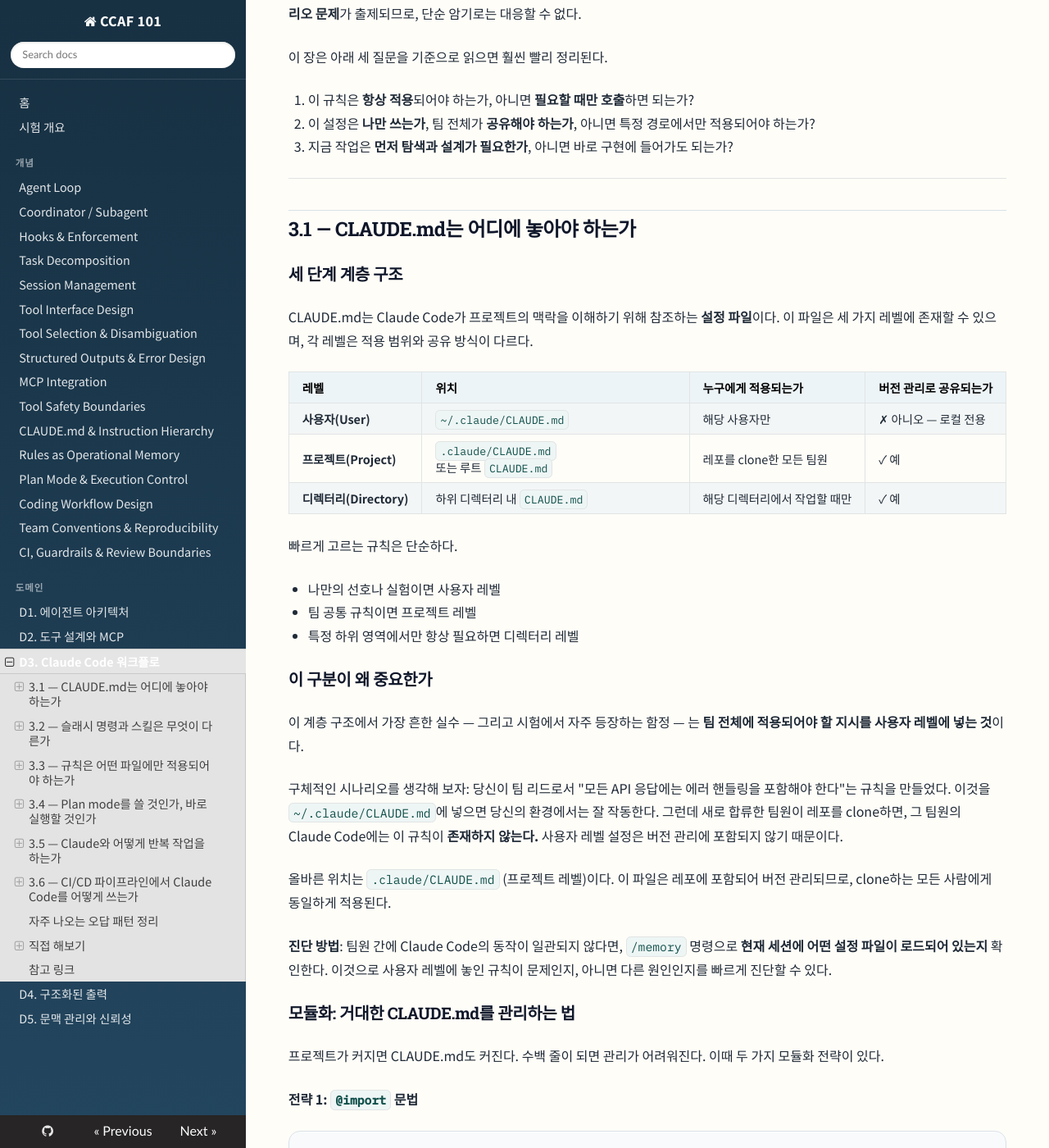
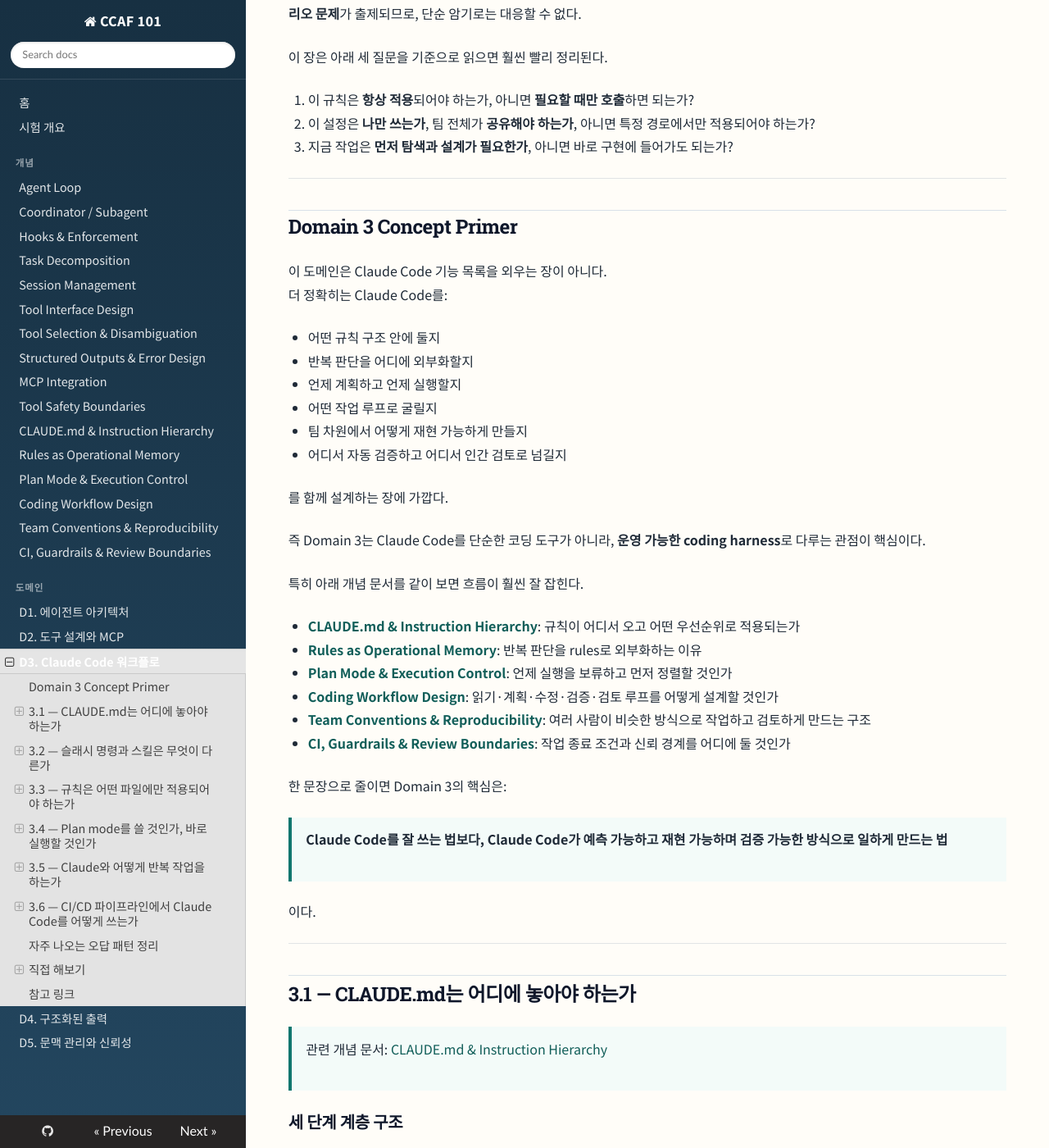
Before and after one commit to bitboom/ccaf101, an MkDocs documentation site: the page built from docs/domains/03-claude-code-configuration-and-workflows.md, in a window 1280 px wide and 1400 px high, scrolled down 595 px. Shown: the whole window at 82% size. Built offline with MkDocs 1.6.1, drawn with Linux system fonts in a browser that asks for light colours; nearby versions of some CDN libraries; some web fonts are replaced; some of the changed text lies outside the part shown.

Commit message:
Link Domain 3 sections to concept pages

```diff
--- a/docs/domains/03-claude-code-configuration-and-workflows.md
+++ b/docs/domains/03-claude-code-configuration-and-workflows.md
@@ -19,7 +19,43 @@
 
 ---
 
+## Domain 3 Concept Primer
+
+이 도메인은 Claude Code 기능 목록을 외우는 장이 아니다.
+더 정확히는 Claude Code를:
+
+- 어떤 규칙 구조 안에 둘지
+- 반복 판단을 어디에 외부화할지
+- 언제 계획하고 언제 실행할지
+- 어떤 작업 루프로 굴릴지
+- 팀 차원에서 어떻게 재현 가능하게 만들지
+- 어디서 자동 검증하고 어디서 인간 검토로 넘길지
+
+를 함께 설계하는 장에 가깝다.
+
+즉 Domain 3는 Claude Code를 단순한 코딩 도구가 아니라,
+**운영 가능한 coding harness**로 다루는 관점이 핵심이다.
+
+특히 아래 개념 문서를 같이 보면 흐름이 훨씬 잘 잡힌다.
+
+- [**CLAUDE.md & Instruction Hierarchy**](../concepts/claude-md-and-instruction-hierarchy.md): 규칙이 어디서 오고 어떤 우선순위로 적용되는가
+- [**Rules as Operational Memory**](../concepts/rules-as-operational-memory.md): 반복 판단을 rules로 외부화하는 이유
+- [**Plan Mode & Execution Control**](../concepts/plan-mode-and-execution-control.md): 언제 실행을 보류하고 먼저 정렬할 것인가
+- [**Coding Workflow Design**](../concepts/coding-workflow-design.md): 읽기·계획·수정·검증·검토 루프를 어떻게 설계할 것인가
+- [**Team Conventions & Reproducibility**](../concepts/team-conventions-and-reproducibility.md): 여러 사람이 비슷한 방식으로 작업하고 검토하게 만드는 구조
+- [**CI, Guardrails & Review Boundaries**](../concepts/ci-guardrails-and-review-boundaries.md): 작업 종료 조건과 신뢰 경계를 어디에 둘 것인가
+
+한 문장으로 줄이면 Domain 3의 핵심은:
+
+> **Claude Code를 잘 쓰는 법보다, Claude Code가 예측 가능하고 재현 가능하며 검증 가능한 방식으로 일하게 만드는 법**
+
+이다.
+
+---
+
 ## 3.1 — CLAUDE.md는 어디에 놓아야 하는가
+
+> 관련 개념 문서: [CLAUDE.md & Instruction Hierarchy](../concepts/claude-md-and-instruction-hierarchy.md)
 
 ### 세 단계 계층 구조
 
@@ -86,6 +122,8 @@ CLAUDE.md는 Claude Code가 프로젝트의 맥락을 이해하기 위해 참조
 ---
 
 ## 3.2 — 슬래시 명령과 스킬은 무엇이 다른가
+
+> 관련 개념 문서: [Rules as Operational Memory](../concepts/rules-as-operational-memory.md)
 
 ### 슬래시 명령: 팀 공유 vs 개인 전용
 
@@ -161,6 +199,8 @@ argument-hint: "분석할 디렉터리 경로를 입력하세요"
 
 ## 3.3 — 규칙은 어떤 파일에만 적용되어야 하는가
 
+> 관련 개념 문서: [CLAUDE.md & Instruction Hierarchy](../concepts/claude-md-and-instruction-hierarchy.md), [Rules as Operational Memory](../concepts/rules-as-operational-memory.md)
+
 ### 경로 기반 조건부 규칙
 
 `.claude/rules/` 디렉터리의 규칙 파일에 **YAML frontmatter의 `paths` 필드**를 사용하면, 해당 규칙이 **특정 파일을 편집할 때만** 로드된다.
@@ -209,6 +249,8 @@ paths: ["terraform/**/*"]
 
 ## 3.4 — Plan mode를 쓸 것인가, 바로 실행할 것인가
 
+> 관련 개념 문서: [Plan Mode & Execution Control](../concepts/plan-mode-and-execution-control.md), [Coding Workflow Design](../concepts/coding-workflow-design.md)
+
 ### 판단 기준
 
 이것은 매우 실용적인 아키텍처 결정이다. 잘못된 모드를 선택하면 — plan mode가 필요한 작업을 직접 실행하면 비용이 큰 재작업이 발생하고, 단순한 작업에 plan mode를 쓰면 불필요한 시간을 낭비한다.
@@ -249,6 +291,8 @@ plan mode에서 코드베이스를 탐색할 때, 탐색 과정 자체가 **대
 ---
 
 ## 3.5 — Claude와 어떻게 반복 작업을 하는가
+
+> 관련 개념 문서: [Coding Workflow Design](../concepts/coding-workflow-design.md), [Team Conventions & Reproducibility](../concepts/team-conventions-and-reproducibility.md)
 
 ### 산문 설명이 통하지 않을 때
 
@@ -314,6 +358,8 @@ Claude가 개발자가 미처 생각하지 못한 고려 사항(cache invalidati
 ---
 
 ## 3.6 — CI/CD 파이프라인에서 Claude Code를 어떻게 쓰는가
+
+> 관련 개념 문서: [CI, Guardrails & Review Boundaries](../concepts/ci-guardrails-and-review-boundaries.md), [Team Conventions & Reproducibility](../concepts/team-conventions-and-reproducibility.md)
 
 ### 첫 번째 문제: 파이프라인이 멈춘다
 
```
